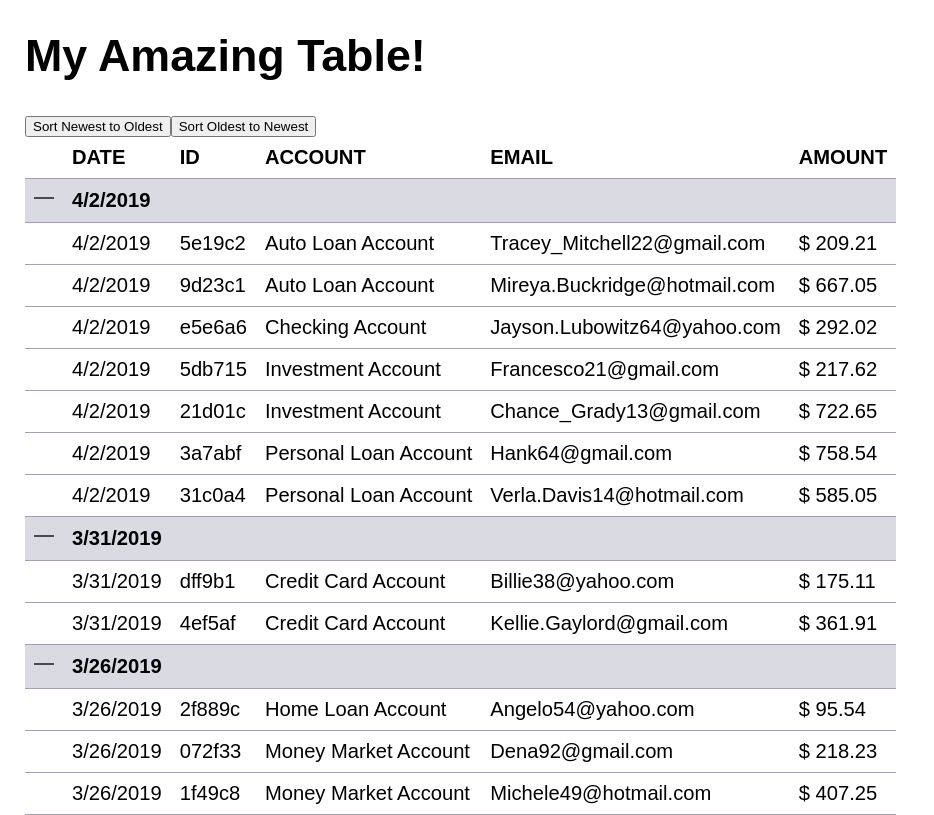
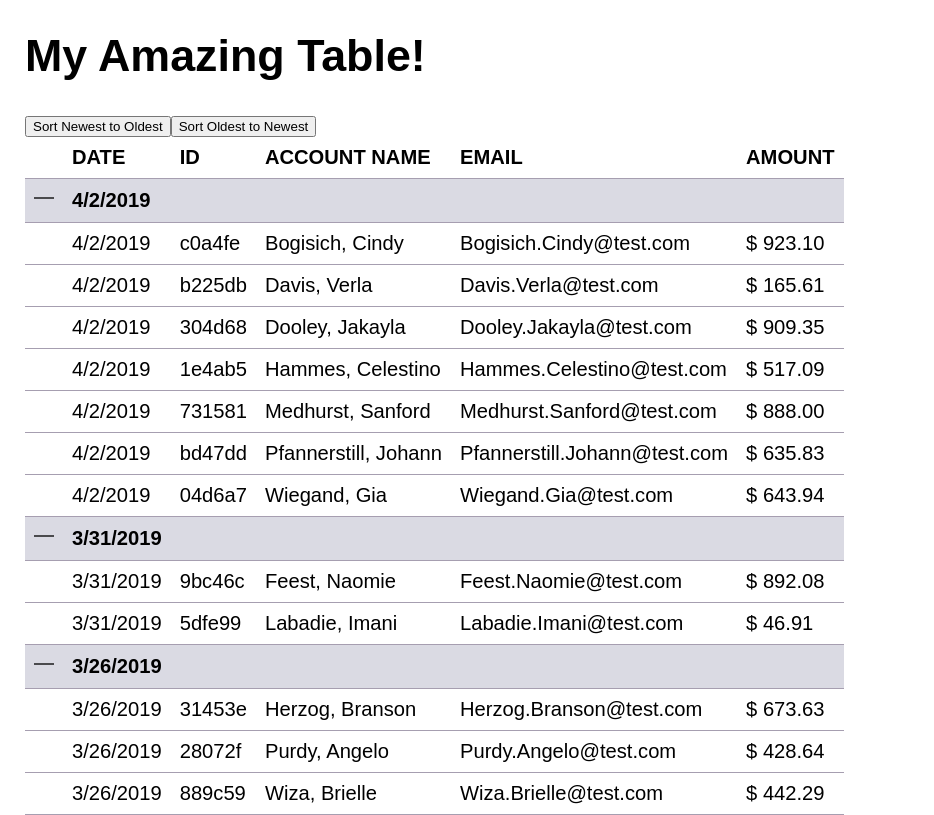
Before and after one commit to RoundEm/fancy_table, a React (Create React App) app: page / in a window 1280 px wide. Shown: the whole page, without its empty margins (0-934 px from the left). Built offline with nearby package versions, Linux system fonts and the light colour scheme; a web font is replaced by a local one.

Commit message:
Change Account to Account Name, set email to match name

```diff
--- a/src/App.js
+++ b/src/App.js
@@ -17,7 +17,7 @@ class App extends Component {
   }
   componentDidMount() {
     const todoData = generateData()
-    const sortedData = this.sortAlphbetically(todoData, 'account')
+    const sortedData = this.sortAlphbetically(todoData, 'accountName')
     this.setState({
       todos: sortedData
     }, this.sortByDateDescending())
@@ -139,7 +139,7 @@ class App extends Component {
               <th id="icon-thead"></th>
               <th>DATE</th>
               <th>ID</th>
-              <th>ACCOUNT</th>
+              <th>ACCOUNT NAME</th>
               <th>EMAIL</th>
               <th>AMOUNT</th>
             </tr>
--- a/src/TodoTableRow.js
+++ b/src/TodoTableRow.js
@@ -13,7 +13,7 @@ const TodoTableRow = (props) => {
         <td className="empty-td"></td>
         <td>{props.todo.date}</td>
         <td>{props.todo.id}</td>
-        <td>{props.todo.account}</td>
+        <td>{props.todo.accountName}</td>
         <td>{props.todo.email}</td>
         <td>$ {props.todo.amount}</td>
     </tr>
--- a/src/dummyData.js
+++ b/src/dummyData.js
@@ -11,12 +11,15 @@ const generateData = () => {
         } else {
             date = '4/2/2019'
         }
+        let firstName = faker.name.firstName()
+        let lastName = faker.name.lastName()
         data.push({
             date,
             id: faker.random.uuid().slice(0, 6),
-            account: faker.finance.accountName(),
+            // account: faker.finance.accountName(),
+            accountName: `${lastName}, ${firstName}`,
             amount: faker.finance.amount(),
-            email: faker.internet.email(),
+            email: `${lastName}.${firstName}@test.com`,
             hidden: false
         })
     }
```
